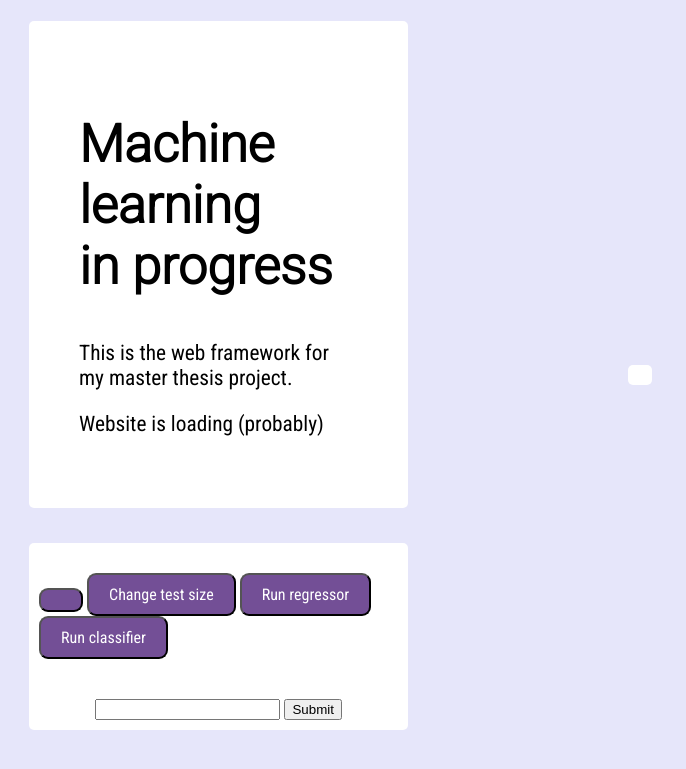
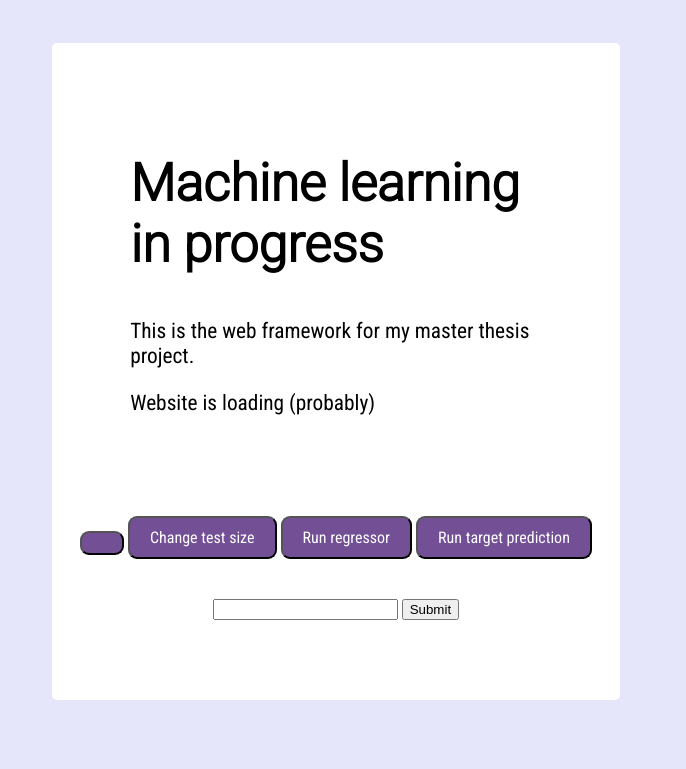
Before and after one commit to perfjes/mastern, a Flask app: page / in a window 1280 px wide. Shown: the top 769 px of the page, without its empty margins (0-686 px from the left). Run offline with Flask 2, Linux system fonts and the light colour scheme; some libraries are stand-ins or nearby versions.

Commit message:
Modified html/css for better design. Modified regression function for better accuracy. Need to run tests on random_state, implement graph visualization on web ui

```diff
--- a/compute/data/test.csv
+++ b/compute/data/test.csv
@@ -1,2 +1,2 @@
 id,Case,cupLoose,stemLoose,sex,years in vivo,Cr,Co,Zr,Ni,Mb,linWear,linWearRate,volWear,volWearRate,Inc,Ant,CupX,CupY
-99,0,0,0,2,0,1.95,0.16,0.4,1.14,0.89,0,0,0,0,45.7,7.25,32.63,9.67
+99,0,0,0,2,0,1.95,0.16,0.4,1.14,0.89,0,0,0,0,15.7,7.25,14.53,4.88
--- a/compute/modules/datahandler.py
+++ b/compute/modules/datahandler.py
@@ -61,6 +61,7 @@ def load_split_value_from_pickle():
         return split
 
 
+# Class variables allow for mutation
 class Data(Resource):
     dataframe = load_dataframe_from_pickle()
     split = load_split_value_from_pickle()
@@ -145,8 +146,7 @@ def save_file(file, item):
         pickle.dump(item, output_data)
 
 
-# TODO find better name for function
-def load_file(file):
+def load_pickle_file(file):
     file = '%s%s' % (Path.path, file)
     if os.path.isfile(file):
         with open(file, 'rb') as input_data:
--- a/compute/modules/ml/classifier.py
+++ b/compute/modules/ml/classifier.py
@@ -18,7 +18,7 @@ def classify(df):
     y = df['Case']
     x_train, x_test, y_train, y_test = train_test_split(x, y, test_size=dth.Data.split)
 
-    classifier = dth.load_file('classifier.sav')
+    classifier = dth.load_pickle_file('classifier.sav')
     if classifier is None:
         classifier = DecisionTreeClassifier()
         classifier = classifier.fit(x_train, y_train)
--- a/compute/modules/ml/ml.py
+++ b/compute/modules/ml/ml.py
@@ -1,6 +1,5 @@
 from sklearn.tree import DecisionTreeRegressor
 from sklearn.model_selection import train_test_split
-import matplotlib as plt
 import pandas as pd
 from sklearn import metrics
 from compute.modules import datahandler
@@ -9,62 +8,44 @@ from compute.modules import datahandler
 dth = datahandler
 discard_features_regression = ['volWear', 'volWearRate', 'Cr', 'Co', 'Zr', 'Ni', 'Mb']
 
-def split_dataset_into_train_test(df, column, test_size):
-    # Drop the feature called "Case" which I assume is whether or not the implant had to be removed, 0 for no, 1 for yes
-    # Classifies the test cases into whether or not they have removed their implants
+
+def split_dataset_into_train_test(df, column):
     x = df.drop(column, axis=1)
     y = df[column]
-
-    # these declarations make two pairs of sets
-    # Xtrain and ytrain are training sets - X have all data except case, y contains only case
-    # Xtest and ytest are test sets - X have all data except case, y contains only case
-    # Test size is 30% (meaning training set is 70%), random_state is a pseudo-rng for random sampling
-    return train_test_split(x, y, test_size=test_size)
+    return train_test_split(x, y, test_size=dth.Data.split)
 
 
 def regress(df):
-    print(df.describe())
-    xtrain, xtest, ytrain, ytest = split_dataset_into_train_test(df, 'years in vivo', dth.Data.split)
-    regressor = DecisionTreeRegressor(max_depth=4)
-    regressor.fit(xtrain, ytrain)
-    ypred = regressor.predict(xtest)
-    result = pd.DataFrame({'Actual': ytest, 'Predicted': ypred})
-    meanlist = df['years in vivo'].tolist()
-    mae = metrics.mean_absolute_error(ytest, ypred)
-    #plottern = plt.scatter((df['Case']), df['years in vivo'])
+    x_train, x_test, y_train, y_test = split_dataset_into_train_test(df, 'years in vivo')
+    if dth.load_pickle_file('regressor-model.sav') is None:
+        regressor = DecisionTreeRegressor()
+        regressor.fit(x_train, y_train)
+        update_regression_model(regressor)
+    else:
+        regressor = dth.load_pickle_file('regressor-model.sav')
+    y_pred = regressor.predict(y_test)
+    result = pd.DataFrame({'Actual': y_test, 'Predicted': y_pred})
+    mae = metrics.mean_absolute_error(y_test, y_pred)
     return result, mae
-
-
-def target_regress(df, target):
-    df = prune_features(df)
-    target = prune_features(target)
-    xtrain, xtest, ytrain, ytest = split_dataset_into_train_test(df, 'years in vivo', dth.Data.split)
-    reg = DecisionTreeRegressor()
-    reg.fit(xtrain, ytrain)
-    targetpred = target.drop('years in vivo', axis=1)
-    result = reg.predict(targetpred)
-    ret = pd.DataFrame({'Actual': target['years in vivo'], 'Predicted': result})
-
-    return ret
 
 
 # Function for predicting the longevity of test set. Modify this to work on a singular entry (as with the target
 # regress).
 def predict_longevity(df):
     df = prune_features(df)
-    x_train, x_test, y_train, y_test = split_dataset_into_train_test(df, 'years in vivo', dth.Data.split)
-    if dth.load_file('regressor-model.sav') is None:
+    x_train, x_test, y_train, y_test = split_dataset_into_train_test(df, 'years in vivo')
+    if dth.load_pickle_file('regressor-model.sav') is None:
         regressor = DecisionTreeRegressor()
         regressor.fit(x_train, y_train)
-        update_model(regressor)
+        update_regression_model(regressor)
     else:
-        regressor = dth.load_file('regressor-model.sav')
+        regressor = dth.load_pickle_file('regressor-model.sav')
     y_prediction = regressor.predict(x_test)
     result = pd.DataFrame({'Actual': y_test, 'Predicted': y_prediction})
     return result
 
 
-def update_model(model):
+def update_regression_model(model):
     dth.save_file('regressor-model.sav', model)
 
 
--- a/compute/webinterface/static/main.css
+++ b/compute/webinterface/static/main.css
@@ -5,8 +5,17 @@ body {
 /****************************** GRID ******************************/
 #gridwrapper {
     display: grid;
-    grid-template-columns: repeat(3, 1fr);
+    grid-template-columns: repeat(2, 1fr);
     grid-auto-rows: minmax(10px, auto);
+}
+
+#leftside {
+    background-color: white;
+    border-radius: 5px;
+    height: 100%;
+    width: fit-content;
+    margin: 35px auto;
+    margin-right: 20px;
 }
 
 /****************************** TITLE ******************************/
@@ -34,9 +43,6 @@ body {
     grid-row: 3;
     background-color: white;
     border-radius: 5px;
-    width: fit-content;
-    height: fit-content;
-    margin: 3% 5%;
 }
 
 #splitbox {
@@ -70,7 +76,7 @@ body {
 }
 
 #buttons button:hover {
-    background: #2a5925;
+    background: #96964f;
     text-decoration: none;
     transition: 0.4s ease;
 }
@@ -81,20 +87,20 @@ button:focus {
 
 /****************************** DATA TABLE ******************************/
 #data {
-    grid-column: 2 / 3;
+    grid-column: 2;
     grid-row-end: span 3;
     background-color: white;
     border-radius: 5px;
     width: fit-content;
     height: fit-content;
-    margin: auto;
+    margin: 35px;
     font-family: 'Roboto', sans-serif;
+    max-width: 70%;
 }
 
 .dataframe {
     width: fit-content;
     height: fit-content;
-    margin: auto;
     border: none;
 }
 
@@ -116,6 +122,18 @@ button:focus {
     font-family: 'Roboto', sans-serif;
 }
 
+#data h1 {
+    width: auto;
+    height: auto;
+    margin: 25px;
+}
+
+#data p {
+    width: auto;
+    height: auto;
+    margin: 25px;
+}
+
 #results_table {
     width: fit-content;
     height: fit-content;
--- a/compute/webinterface/static/script/handlebar.js
+++ b/compute/webinterface/static/script/handlebar.js
@@ -3,12 +3,20 @@ var reg = 'reg',
 
 $(document).ready(function() {
 
-    $
+    $('#data').hide();
+    $('#resultheader').text('');
+    $('#resultcontext').text('');
 
     $('#regress').click(function() {
         $('.result_element').remove();
         $.getJSON('../../regress', function(data) {
             updateTable(data, reg);
+            $('#resultheader').text('Results - Training the model');
+            $('#resultcontext').text('The training function randomly selects a subset of test cases and training' +
+                'cases, fitting the training data to the model. The model is then used to predict each test case ' +
+                ', the results being displayed above. \"Actual\" represents the actual years in vivo value ' +
+                'from the test set, while \"Predicted\" represents the value predicted by the model.');
+            $('#data').fadeIn();
         });
     });
 
@@ -16,6 +24,10 @@ $(document).ready(function() {
         $('.result_element').remove();
         $.getJSON('../../classify', function(data) {
             updateTable(data, clas);
+            $('#data').fadeIn();
+            $('#resultheader').text('Results - Target prediction');
+            $('#resultcontext').text('The predicted \'years in vivo\' value represent the years that the implant is ' +
+                'predicted to last in the patient.');
         });
     });
 
--- a/compute/webinterface/templates/index.html
+++ b/compute/webinterface/templates/index.html
@@ -12,6 +12,7 @@
     </head>
     <body>
         <div id="gridwrapper">
+            <div id='leftside'>
                 <section id="title">
                     <h1>Machine learning<br>in progress</h1>
                     <p>This is the web framework for my master thesis project.</p>
@@ -23,7 +24,7 @@
                         <button type="button" value="Load data" name="loaddata"></button>
                         <button type="button" id="split" value="Change split value" name="split"> Change test size </button>
                         <button type="button" id="regress" value="Regress" name="regress"> Run regressor </button>
-                    <button type="button" id="classify" value="Classify" name="classify"> Run classifier </button>
+                        <button type="button" id="classify" value="Classify" name="classify"> Run target prediction </button>
                     </form>
 
                     <form action="{{ '/split' }}" method="POST" id="splitbox">
@@ -31,13 +32,15 @@
                         <input type="submit" id="commit">
                     </form>
                 </section>
+            </div>
 
             <section id="data">
+                <h1 id="resultheader"></h1>
                 <table id="results_table">
                     {{ data | safe }}
                     {{ mae | safe }}
                 </table>
-
+                <p id="resultcontext"></p>
             </section>
         </div>
     </body>
--- a/compute/webinterface/web_gui.py
+++ b/compute/webinterface/web_gui.py
@@ -28,37 +28,27 @@ def get_regression_result():
 
 @app.route('/classify', methods=['GET', 'POST'])
 def get_classification_result():
-    # return test_classification()
-    result = pandas_to_json(ml.target_regress(dth.Data.dataframe, dth.load_dataframe('test')))
-    print(result)
-    return result
+    return pandas_to_json(ml.predict_longevity(dth.load_dataframe('test')))
 
 
 @app.route('/split', methods=['GET', 'POST'])
 def get_split_input_from_html():
     dth.Data.split = float(request.form['split'])
-    print(dth.Data.split)
-    print(type(dth.Data.split))
+    dth.autosave_split_to_pickle(dth.Data.split)
     return render_template('index.html', split=dth.Data.split)
 
 
-# Doesn't work with buttons...yet
 @app.route('/')
 def index():
-    # Initiate website
     return render_template('index.html', split=dth.Data.split)
 
 
 def test_regression():
-    print(pandas_to_json(ml.predict_longevity(dth.Data.dataframe)))
     return pandas_to_json(ml.predict_longevity(dth.Data.dataframe))
 
 
 def test_classification():
-    result = classifier.classify(dth.Data.dataframe)
-    print(result)
-    print(type(result))
-    return pandas_to_json(result)
+    return pandas_to_json(classifier.classify(dth.Data.dataframe))
 
 
 # Turns a dataframe into a dict, then returns a properly formatted JSON string
```
Also changed, not shown: 3 other files. Lines whose indentation alone changed are shown as unchanged.
